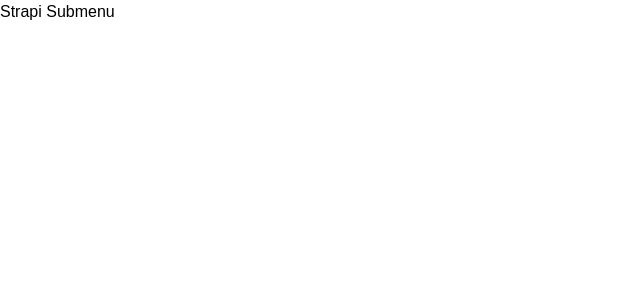
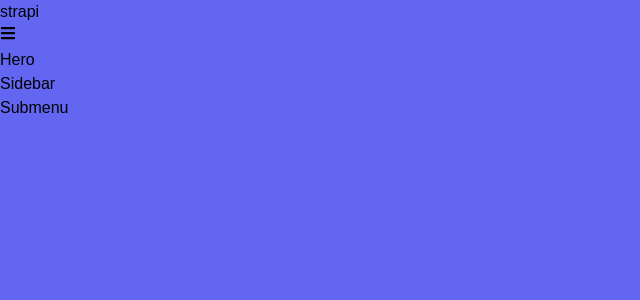
Before and after one commit to newdevmike22/strapi-submenu, a React (Vite) app in the folder submenu/: page / in a window 1280 px wide. Shown: the top 300 px of the page, without its empty margins (0-640 px from the left). Built offline with nearby package versions, Linux system fonts and the light colour scheme.

Commit message:
Branch 3
Branch 3 - Setting up the navbar component.

```diff
--- a/submenu/src/App.jsx
+++ b/submenu/src/App.jsx
@@ -1,11 +1,17 @@
-import { useGlobalContext } from "./Context";
+import Navbar from "./components/Navbar";
+import Hero from "./components/Hero";
+import Sidebar from "./components/Sidebar";
+import Submenu from "./components/Submenu";
 
 const App = () => {
-  const {isSidebarOpen} = useGlobalContext();
-  console.log(isSidebarOpen);
 
   return (
-    <h1>Strapi Submenu</h1>
+    <main>
+      <Navbar />
+      <Hero />
+      <Sidebar />
+      <Submenu />
+    </main>
   )
 };
 
--- a/submenu/src/components/Navbar.jsx
+++ b/submenu/src/components/Navbar.jsx
@@ -1,6 +1,22 @@
+import { FaBars } from "react-icons/fa";
+import { useGlobalContext } from "../Context";
+
 const Navbar = () => {
+    const { openSidebar } = useGlobalContext();
+
     return (
-        <h1>Navbar</h1>
+        <nav className="h-[5rem] flex items-center justify-center">
+            <div className="w-[90vw] max-w-[1120px] flex justify-between items-center">
+                <h3 className="normal-case text-white text-[2rem] tracking-[3px] font-bold">strapi</h3>
+                <button
+                    className="w-8 h-8 bg-white text-[#4338ca] rounded-md border-transparent transition-all duration-300 ease-in-out cursor-pointer hover:scale-110"
+                    onClick={openSidebar}
+                >
+                    <FaBars className="mx-auto" />
+                </button>
+                {/* nav links */}
+            </div>
+        </nav>
     )
 };
 
--- a/submenu/src/index.css
+++ b/submenu/src/index.css
@@ -4,6 +4,7 @@
 
 @layer base {
   body {
+      background: #6366f1;
       font-family: 'Open Sans Variable', sans-serif;
   }
 }
```
